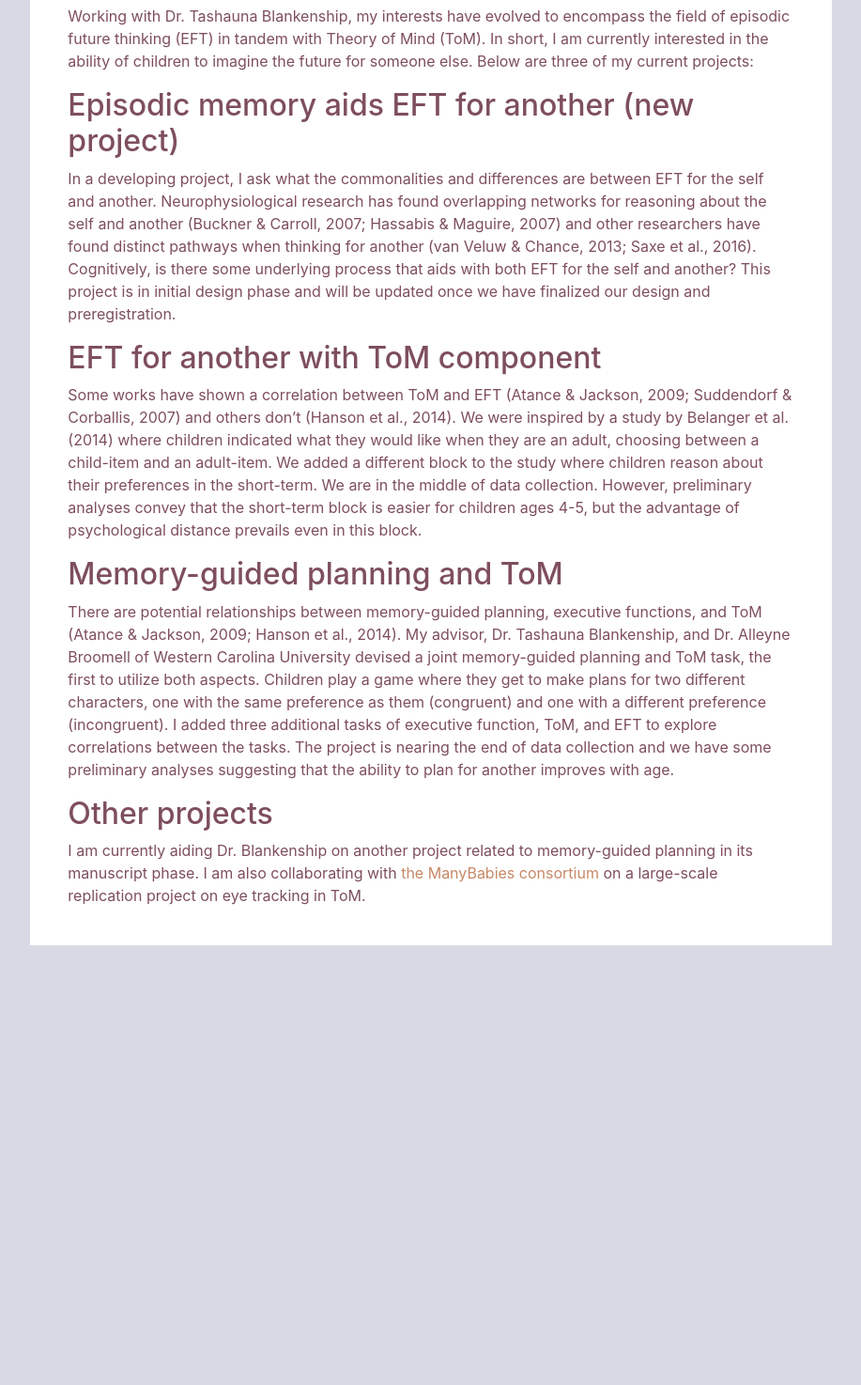
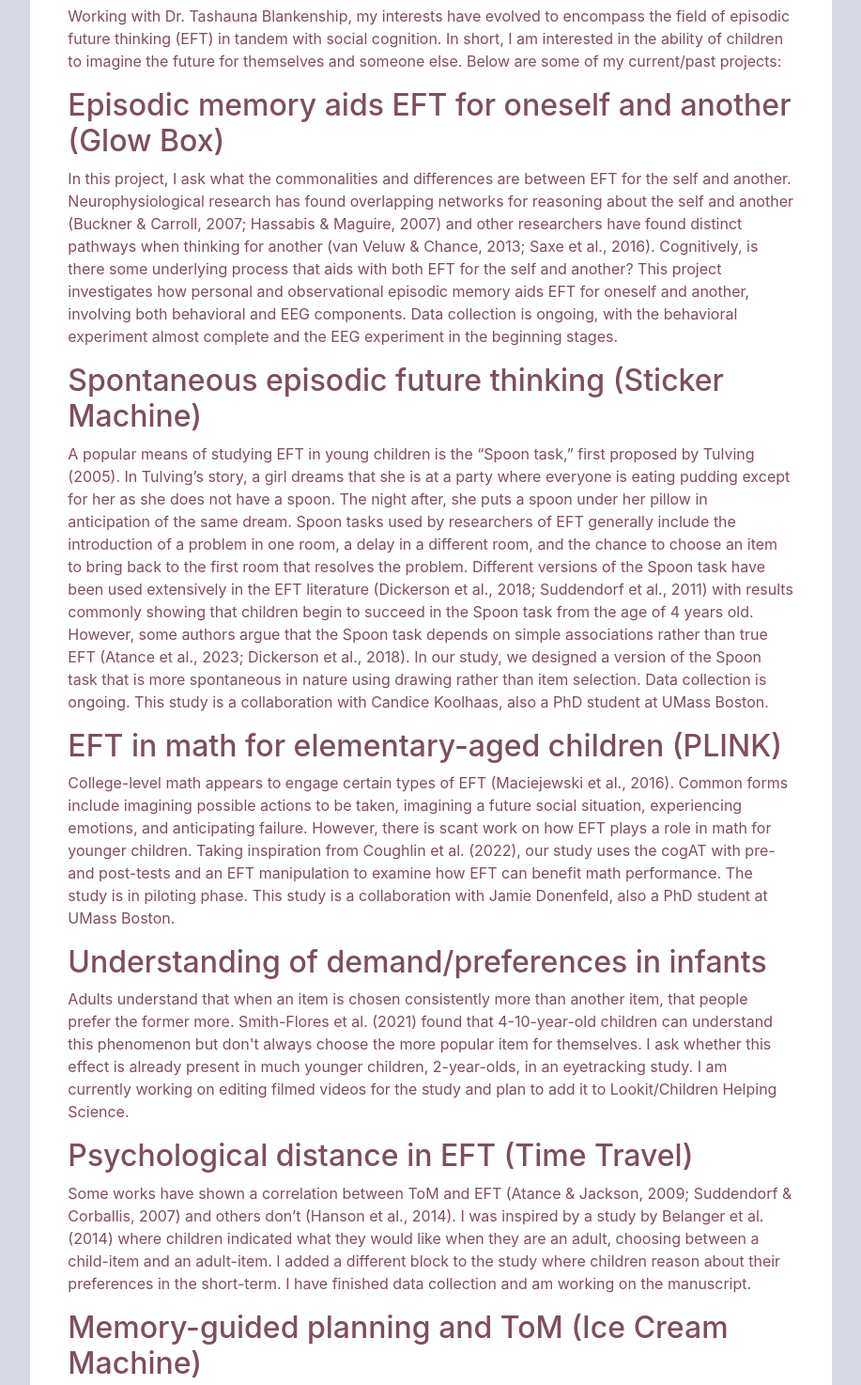
Before and after one commit to quinn-toolbox/quinn-toolbox.github.io, a plain HTML site: page current_research.html in a window 1280 px wide. Shown: the part 146-1620 px from the top of the page at 94% size, without its empty margins (181-1098 px from the left). Before the commit the page ends 1152 px from the top, so only its background shows below. Drawn offline with nearby package versions, Linux system fonts and the light colour scheme.

Commit message:
New (10/16/25)

```diff
--- a/current_research.html
+++ b/current_research.html
@@ -24,15 +24,21 @@
                 <div class="col-lg-8 main">
                     <div class="container-fluid">
                         <h1>My current research</h1>
-                        <p>Working with Dr. Tashauna Blankenship, my interests have evolved to encompass the field of episodic future thinking (EFT) in tandem with Theory of Mind (ToM). In short, I am currently interested in the ability of children to imagine the future for someone else. Below are three of my current projects:</p>
-                        <h2>Episodic memory aids EFT for another (new project)</h2>
-                        <p>In a developing project, I ask what the commonalities and differences are between EFT for the self and another. Neurophysiological research has found overlapping networks for reasoning about the self and another (Buckner & Carroll, 2007; Hassabis & Maguire, 2007) and other researchers have found distinct pathways when thinking for another (van Veluw & Chance, 2013; Saxe et al., 2016). Cognitively, is there some underlying process that aids with both EFT for the self and another? This project is in initial design phase and will be updated once we have finalized our design and preregistration.</p>
-                        <h2>EFT for another with ToM component</h2>
-                        <p>Some works have shown a correlation between ToM and EFT (Atance & Jackson, 2009; Suddendorf & Corballis, 2007) and others don’t (Hanson et al., 2014). We were inspired by a study by Belanger et al. (2014) where children indicated what they would like when they are an adult, choosing between a child-item and an adult-item. We added a different block to the study where children reason about their preferences in the short-term. We are in the middle of data collection. However, preliminary analyses convey that the short-term block is easier for children ages 4-5, but the advantage of psychological distance prevails even in this block.</p>
-                        <h2>Memory-guided planning and ToM</h2>
-                        <p>There are potential relationships between memory-guided planning, executive functions, and ToM (Atance & Jackson, 2009; Hanson et al., 2014). My advisor, Dr. Tashauna Blankenship, and Dr. Alleyne Broomell of Western Carolina University devised a joint memory-guided planning and ToM task, the first to utilize both aspects. Children play a game where they get to make plans for two different characters, one with the same preference as them (congruent) and one with a different preference (incongruent). I added three additional tasks of executive function, ToM, and EFT to explore correlations between the tasks. The project is nearing the end of data collection and we have some preliminary analyses suggesting that the ability to plan for another improves with age.</p>
+                        <p>Working with Dr. Tashauna Blankenship, my interests have evolved to encompass the field of episodic future thinking (EFT) in tandem with social cognition. In short, I am interested in the ability of children to imagine the future for themselves and someone else. Below are some of my current/past projects:</p>
+                        <h2>Episodic memory aids EFT for oneself and another (Glow Box)</h2>
+                        <p>In this project, I ask what the commonalities and differences are between EFT for the self and another. Neurophysiological research has found overlapping networks for reasoning about the self and another (Buckner & Carroll, 2007; Hassabis & Maguire, 2007) and other researchers have found distinct pathways when thinking for another (van Veluw & Chance, 2013; Saxe et al., 2016). Cognitively, is there some underlying process that aids with both EFT for the self and another? This project investigates how personal and observational episodic memory aids EFT for oneself and another, involving both behavioral and EEG components. Data collection is ongoing, with the behavioral experiment almost complete and the EEG experiment in the beginning stages.</p>
+                        <h2>Spontaneous episodic future thinking (Sticker Machine)</h2>
+                        <p>A popular means of studying EFT in young children is the “Spoon task,” first proposed by Tulving (2005). In Tulving’s story, a girl dreams that she is at a party where everyone is eating pudding except for her as she does not have a spoon. The night after, she puts a spoon under her pillow in anticipation of the same dream. Spoon tasks used by researchers of EFT generally include the introduction of a problem in one room, a delay in a different room, and the chance to choose an item to bring back to the first room that resolves the problem.  Different versions of the Spoon task have been used extensively in the EFT literature (Dickerson et al., 2018; Suddendorf et al., 2011) with results commonly showing that children begin to succeed in the Spoon task from the age of 4 years old. However, some authors argue that the Spoon task depends on simple associations rather than true EFT (Atance et al., 2023; Dickerson et al., 2018). In our study, we designed a version of the Spoon task that is more spontaneous in nature using drawing rather than item selection. Data collection is ongoing. This study is a collaboration with Candice Koolhaas, also a PhD student at UMass Boston. </p>
+                        <h2>EFT in math for elementary-aged children (PLINK)</h2>
+                        <p>College-level math appears to engage certain types of EFT (Maciejewski et al., 2016). Common forms include imagining possible actions to be taken, imagining a future social situation, experiencing emotions, and anticipating failure. However, there is scant work on how EFT plays a role in math for younger children. Taking inspiration from Coughlin et al. (2022), our study uses the cogAT with pre- and post-tests and an EFT manipulation to examine how EFT can benefit math performance. The study is in piloting phase. This study is a collaboration with Jamie Donenfeld, also a PhD student at UMass Boston. </p>
+                        <h2>Understanding of demand/preferences in infants</h2>
+                        <p>Adults understand that when an item is chosen consistently more than another item, that people prefer the former more. Smith-Flores et al. (2021) found that 4-10-year-old children can understand this phenomenon but don't always choose the more popular item for themselves. I ask whether this effect is already present in much younger children, 2-year-olds, in an eyetracking study. I am currently working on editing filmed videos for the study and plan to add it to Lookit/Children Helping Science.</p>
+                        <h2>Psychological distance in EFT (Time Travel)</h2>
+                        <p>Some works have shown a correlation between ToM and EFT (Atance & Jackson, 2009; Suddendorf & Corballis, 2007) and others don’t (Hanson et al., 2014). I was inspired by a study by Belanger et al. (2014) where children indicated what they would like when they are an adult, choosing between a child-item and an adult-item. I added a different block to the study where children reason about their preferences in the short-term. I have finished data collection and am working on the manuscript. </p>
+                        <h2>Memory-guided planning and ToM (Ice Cream Machine)</h2>
+                        <p>There are potential relationships between memory-guided planning, executive functions, and ToM (Atance & Jackson, 2009; Hanson et al., 2014). My advisor, Dr. Tashauna Blankenship, and Dr. Alleyne Broomell of Western Carolina University devised a joint memory-guided planning and ToM task, the first to utilize both aspects. Children play a game where they get to make plans for two different characters, one with the same preference as them (congruent) and one with a different preference (incongruent). I added three additional tasks of executive function, ToM, and EFT to explore correlations between the tasks. The project is nearing the end of data collection.</p>
                         <h2>Other projects</h2>
-                        <p>I am currently aiding Dr. Blankenship on another project related to memory-guided planning in its manuscript phase. I am also collaborating with <a class="posts" href="https://manybabies.org/MB2/">the ManyBabies consortium</a> on a large-scale replication project on eye tracking in ToM.
+                        <p>I am currently working on a framework for planning tasks with another graduate student, Jade Zack, and am preparing a review on infantile amnesia on my own alongside Dr. Blankenship. I am supervising two RAs' projects, one a spin-off of my project Glow Box and another investigating memory for the order of events in young children. I am also collaborating with a fellow PhD student, Candice Koolhaas, on a potential review of symbolic and subsymbolic systems in the brain. Outside of research, I am instructor of record for Introduction to Cognitive Science. Finally, I continue to be involved with ManyBabies as the co-head of the Teaching, Training, and Open Science committee. </p>
                     </div>
                 </div>
                 <div class="col gutter">
```
Also changed, not shown: index.html (+6 -3 lines), 1 other file.
